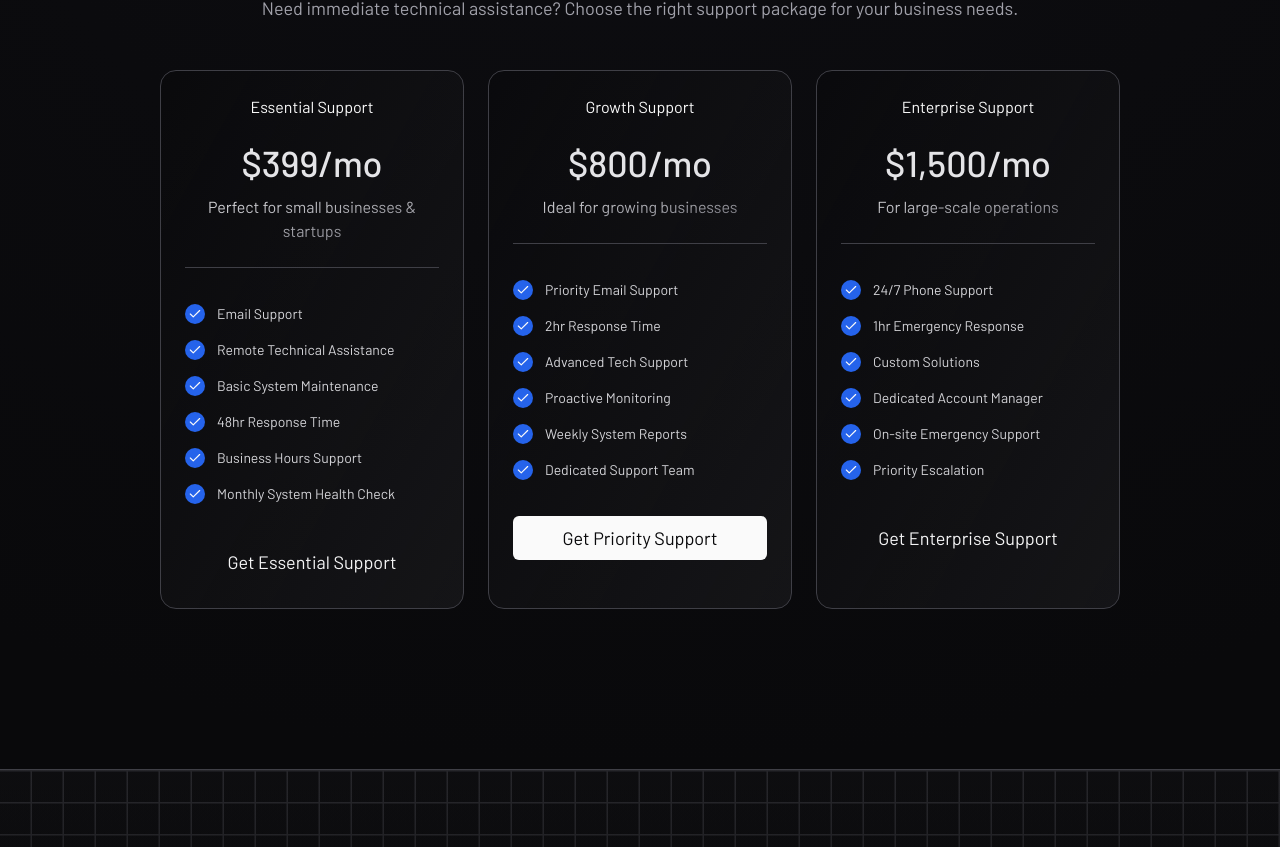
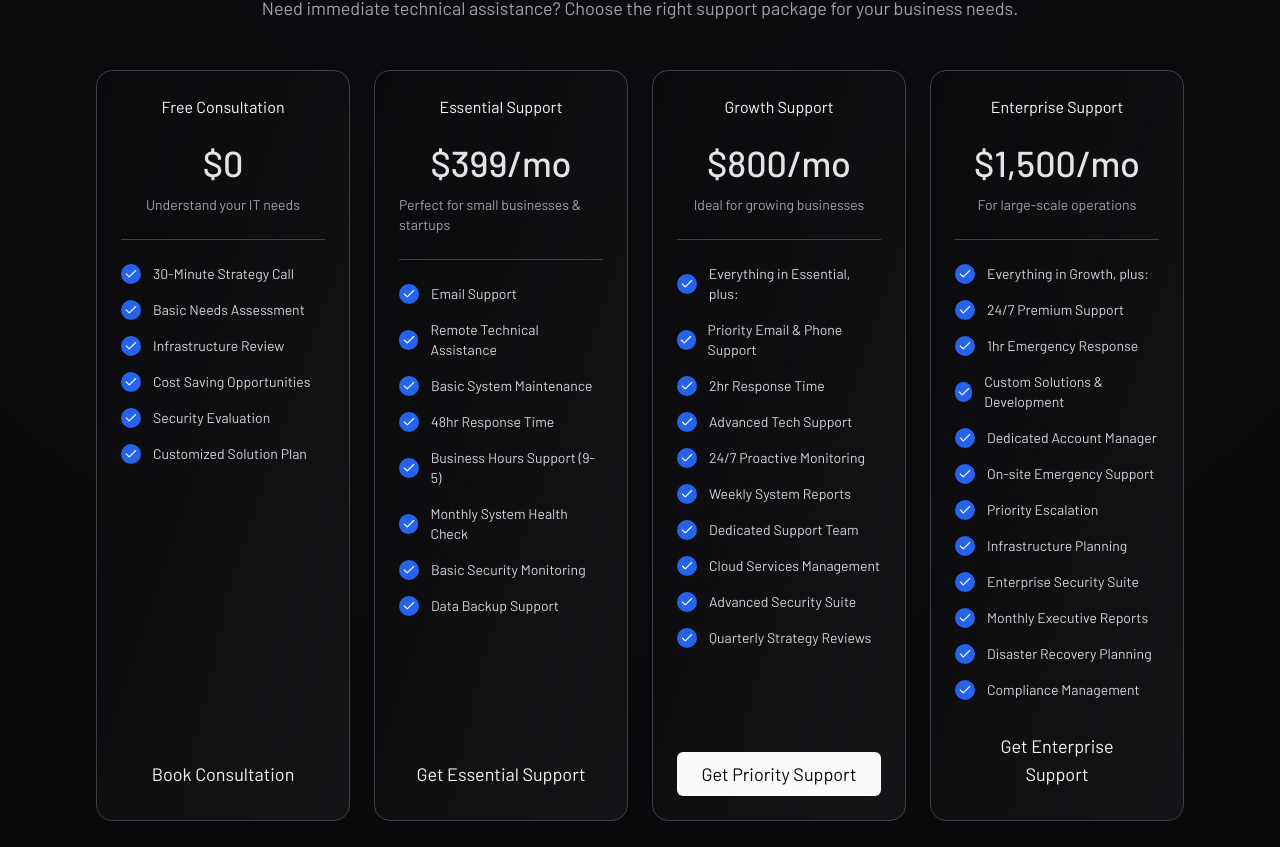
Before and after one commit to Kadafen/Jomena-Group, a Next.js app: page / in a window 1280 px wide. Shown: the part 5876-6723 px from the top of the page. Built offline with nearby package versions, Linux system fonts and the light colour scheme.

Commit message:
new pricing

```diff
--- a/src/components/pricing/Pricing.tsx
+++ b/src/components/pricing/Pricing.tsx
@@ -20,7 +20,7 @@ export const Pricing = () => {
       }}
       className="relative overflow-hidden"
     >
-      <MaxWidthWrapper className="relative z-10 mx-auto max-w-5xl py-20 md:py-40">
+      <MaxWidthWrapper className="relative z-10 mx-auto max-w-6xl py-20 md:py-40">
         <SectionHeadingSpacing>
           <SectionHeading persistCenter>Emergency Support Packages</SectionHeading>
           <SectionSubheading persistCenter>
@@ -28,7 +28,21 @@ export const Pricing = () => {
           </SectionSubheading>
         </SectionHeadingSpacing>
 
-        <div className="grid grid-cols-1 gap-6 md:grid-cols-3">
+        <div className="grid grid-cols-1 gap-6 md:grid-cols-2 lg:grid-cols-4">
+          <PriceCard
+            tier="Free Consultation"
+            price="$0"
+            bestFor="Understand your IT needs"
+            CTA={<GhostButton className="w-full" onClick={openCalendly}>Book Consultation</GhostButton>}
+            benefits={[
+              { text: "30-Minute Strategy Call", checked: true },
+              { text: "Basic Needs Assessment", checked: true },
+              { text: "Infrastructure Review", checked: true },
+              { text: "Cost Saving Opportunities", checked: true },
+              { text: "Security Evaluation", checked: true },
+              { text: "Customized Solution Plan", checked: true },
+            ]}
+          />
           <PriceCard
             tier="Essential Support"
             price="$399/mo"
@@ -39,8 +53,10 @@ export const Pricing = () => {
               { text: "Remote Technical Assistance", checked: true },
               { text: "Basic System Maintenance", checked: true },
               { text: "48hr Response Time", checked: true },
-              { text: "Business Hours Support", checked: true },
+              { text: "Business Hours Support (9-5)", checked: true },
               { text: "Monthly System Health Check", checked: true },
+              { text: "Basic Security Monitoring", checked: true },
+              { text: "Data Backup Support", checked: true },
             ]}
           />
           <PriceCard
@@ -53,12 +69,16 @@ export const Pricing = () => {
               </GhostButton>
             }
             benefits={[
-              { text: "Priority Email Support", checked: true },
+              { text: "Everything in Essential, plus:", checked: true },
+              { text: "Priority Email & Phone Support", checked: true },
               { text: "2hr Response Time", checked: true },
               { text: "Advanced Tech Support", checked: true },
-              { text: "Proactive Monitoring", checked: true },
+              { text: "24/7 Proactive Monitoring", checked: true },
               { text: "Weekly System Reports", checked: true },
               { text: "Dedicated Support Team", checked: true },
+              { text: "Cloud Services Management", checked: true },
+              { text: "Advanced Security Suite", checked: true },
+              { text: "Quarterly Strategy Reviews", checked: true },
             ]}
           />
           <PriceCard
@@ -67,12 +87,18 @@ export const Pricing = () => {
             bestFor="For large-scale operations"
             CTA={<GhostButton className="w-full" onClick={openCalendly}>Get Enterprise Support</GhostButton>}
             benefits={[
-              { text: "24/7 Phone Support", checked: true },
+              { text: "Everything in Growth, plus:", checked: true },
+              { text: "24/7 Premium Support", checked: true },
               { text: "1hr Emergency Response", checked: true },
-              { text: "Custom Solutions", checked: true },
+              { text: "Custom Solutions & Development", checked: true },
               { text: "Dedicated Account Manager", checked: true },
               { text: "On-site Emergency Support", checked: true },
               { text: "Priority Escalation", checked: true },
+              { text: "Infrastructure Planning", checked: true },
+              { text: "Enterprise Security Suite", checked: true },
+              { text: "Monthly Executive Reports", checked: true },
+              { text: "Disaster Recovery Planning", checked: true },
+              { text: "Compliance Management", checked: true },
             ]}
           />
         </div>
@@ -95,22 +121,20 @@ const PriceCard = ({
   benefits: BenefitType[];
 }) => {
   return (
-    <Card>
+    <Card className="flex h-full flex-col">
       <div className="flex flex-col items-center border-b border-zinc-700 pb-6">
         <span className="mb-6 inline-block text-zinc-50">{tier}</span>
-        <span className="mb-3 inline-block text-4xl font-medium ">{price}</span>
-        <span className="bg-gradient-to-br from-zinc-200 to-zinc-500 bg-clip-text text-center text-transparent">
-          {bestFor}
-        </span>
+        <span className="mb-3 inline-block text-4xl font-medium">{price}</span>
+        <span className="text-sm text-zinc-400">{bestFor}</span>
       </div>
-
-      <div className="space-y-4 py-9">
-        {benefits.map((b, i) => (
-          <Benefit {...b} key={i} />
-        ))}
+      <div className="flex flex-1 flex-col">
+        <ul className="mb-6 mt-6 flex flex-col gap-4">
+          {benefits.map((benefit, i) => (
+            <Benefit key={i} {...benefit} />
+          ))}
+        </ul>
+        <div className="mt-auto">{CTA}</div>
       </div>
-
-      {CTA}
     </Card>
   );
 };
```
